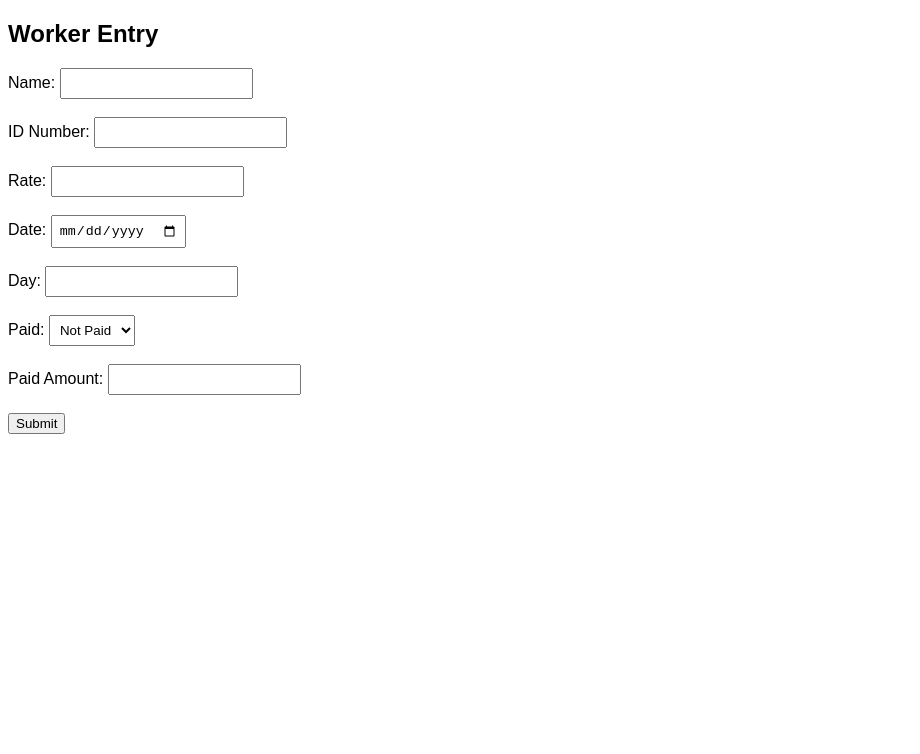
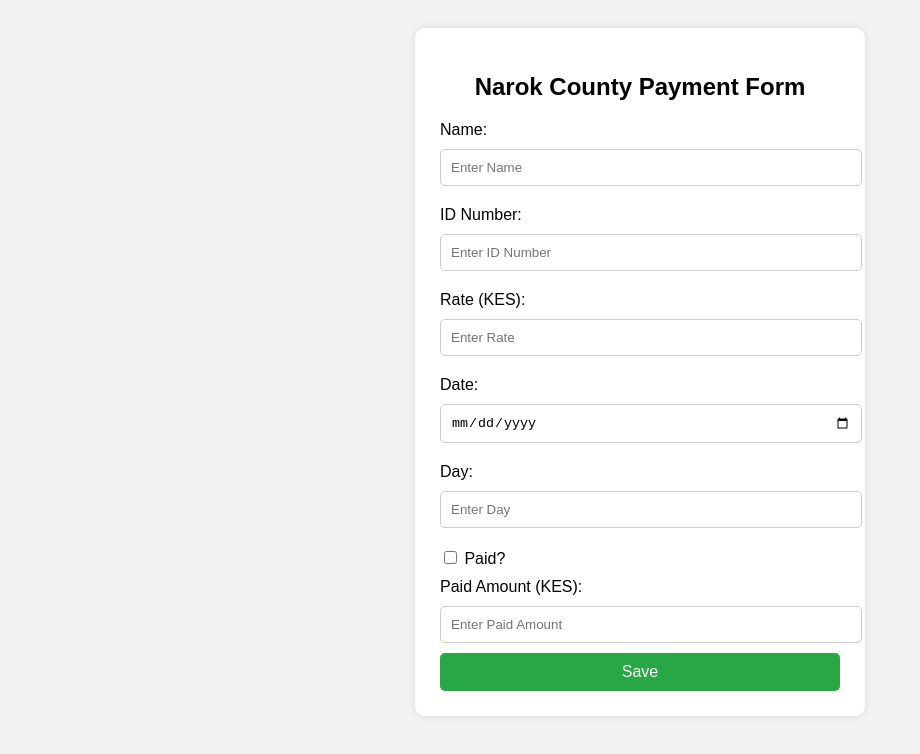
Before and after one commit to PeterNgeno/kibsvic, a plain HTML site: page contents/table.html in a window 1280 px wide. Shown: the whole page, without its empty margins (0-920 px from the left). Drawn offline with Linux system fonts and the light colour scheme.

Commit message:
Update table.html

```diff
--- a/contents/table.html
+++ b/contents/table.html
@@ -1,59 +1,130 @@
 <!DOCTYPE html>
-<html>
+<html lang="en">
 <head>
-  <title>Worker Record System</title>
+  <meta charset="UTF-8">
+  <title>Narok County Payment Form</title>
+  <meta name="viewport" content="width=device-width, initial-scale=1.0">
   <style>
-    body { font-family: Arial; }
-    table { border-collapse: collapse; width: 100%; background-color: #e3f2fd; }
-    th, td { border: 1px solid #90caf9; padding: 8px; text-align: center; }
-    th { background-color: #42a5f5; color: white; }
-    input, select { padding: 6px; }
+    body {
+      font-family: Arial, sans-serif;
+      background: #f2f2f2;
+      padding: 20px;
+    }
+    .container {
+      max-width: 400px;
+      margin: auto;
+      background: #fff;
+      padding: 25px;
+      border-radius: 10px;
+      box-shadow: 0 0 10px rgba(0,0,0,0.1);
+    }
+    h2 {
+      text-align: center;
+    }
+    input[type="text"],
+    input[type="number"],
+    input[type="date"] {
+      width: 100%;
+      padding: 10px;
+      margin: 10px 0;
+      border-radius: 5px;
+      border: 1px solid #ccc;
+    }
+    label {
+      display: block;
+      margin-top: 10px;
+    }
+    button {
+      width: 100%;
+      padding: 10px;
+      background: #28a745;
+      color: white;
+      border: none;
+      border-radius: 5px;
+      font-size: 16px;
+      cursor: pointer;
+    }
+    button:hover {
+      background: #218838;
+    }
   </style>
 </head>
 <body>
-  <h2>Worker Entry</h2>
-  <form id="workerForm">
-    Name: <input type="text" id="name" required><br><br>
-    ID Number: <input type="text" id="id" required><br><br>
-    Rate: <input type="number" id="rate" required><br><br>
-    Date: <input type="date" id="date" required><br><br>
-    Day: <input type="text" id="day" required><br><br>
-    Paid: <select id="paid">
-      <option value="false">Not Paid</option>
-      <option value="true">Paid</option>
-    </select><br><br>
-    Paid Amount: <input type="number" id="paidAmount"><br><br>
-    <button type="submit">Submit</button>
-  </form>
 
-  <script>
-    document.getElementById("workerForm").addEventListener("submit", function (e) {
-      e.preventDefault();
+<div class="container">
+  <h2>Narok County Payment Form</h2>
 
-      const data = {
-        name: document.getElementById("name").value,
-        id: document.getElementById("id").value,
-        rate: Number(document.getElementById("rate").value),
-        date: document.getElementById("date").value,
-        day: document.getElementById("day").value,
-        paid: document.getElementById("paid").value === "true",
-        paidAmount: Number(document.getElementById("paidAmount").value || 0),
-      };
+  <label for="name">Name:</label>
+  <input id="name" type="text" placeholder="Enter Name" required>
 
-      fetch("https://script.google.com/macros/s/AKfycbwWaphufKa3hEKz_uAsgh6moGutGvbmHIBLkHo-eest_Eb1teF1DPT0IhI_LH79SQqMfw/exec", {
-        method: "POST",
-        body: JSON.stringify(data),
-        headers: {
-          "Content-Type": "application/json"
-        }
+  <label for="id">ID Number:</label>
+  <input id="id" type="text" placeholder="Enter ID Number" required>
+
+  <label for="rate">Rate (KES):</label>
+  <input id="rate" type="number" placeholder="Enter Rate" required>
+
+  <label for="date">Date:</label>
+  <input id="date" type="date" required>
+
+  <label for="day">Day:</label>
+  <input id="day" type="text" placeholder="Enter Day" required>
+
+  <label>
+    <input id="paid" type="checkbox">
+    Paid?
+  </label>
+
+  <label for="paidAmount">Paid Amount (KES):</label>
+  <input id="paidAmount" type="number" placeholder="Enter Paid Amount">
+
+  <button onclick="submitData()">Save</button>
+</div>
+
+<script>
+  function submitData() {
+    const name = document.getElementById("name").value.trim();
+    const id = document.getElementById("id").value.trim();
+    const rate = parseFloat(document.getElementById("rate").value);
+    const date = document.getElementById("date").value;
+    const day = document.getElementById("day").value.trim();
+    const paid = document.getElementById("paid").checked;
+    const paidAmount = parseFloat(document.getElementById("paidAmount").value) || 0;
+
+    if (!name || !id || isNaN(rate) || !date || !day) {
+      alert("Please fill in all required fields.");
+      return;
+    }
+
+    fetch("https://script.google.com/macros/s/AKfycbwWaphufKa3hEKz_uAsgh6moGutGvbmHIBLkHo-eest_Eb1teF1DPT0IhI_LH79SQqMfw/exec", {
+      method: "POST",
+      headers: { "Content-Type": "application/json" },
+      body: JSON.stringify({
+        name,
+        id,
+        rate,
+        date,
+        day,
+        paid,
+        paidAmount
       })
-      .then(res => res.text())
-      .then(response => {
-        alert("Submitted: " + response);
-        document.getElementById("workerForm").reset();
-      })
-      .catch(err => alert("Error: " + err));
+    })
+    .then(response => response.text())
+    .then(text => {
+      alert("✅ Saved Successfully: " + text);
+      // Optionally clear form after submission
+      document.getElementById("name").value = "";
+      document.getElementById("id").value = "";
+      document.getElementById("rate").value = "";
+      document.getElementById("date").value = "";
+      document.getElementById("day").value = "";
+      document.getElementById("paid").checked = false;
+      document.getElementById("paidAmount").value = "";
+    })
+    .catch(error => {
+      alert("❌ Failed to save data: " + error);
     });
-  </script>
+  }
+</script>
+
 </body>
 </html>
```
